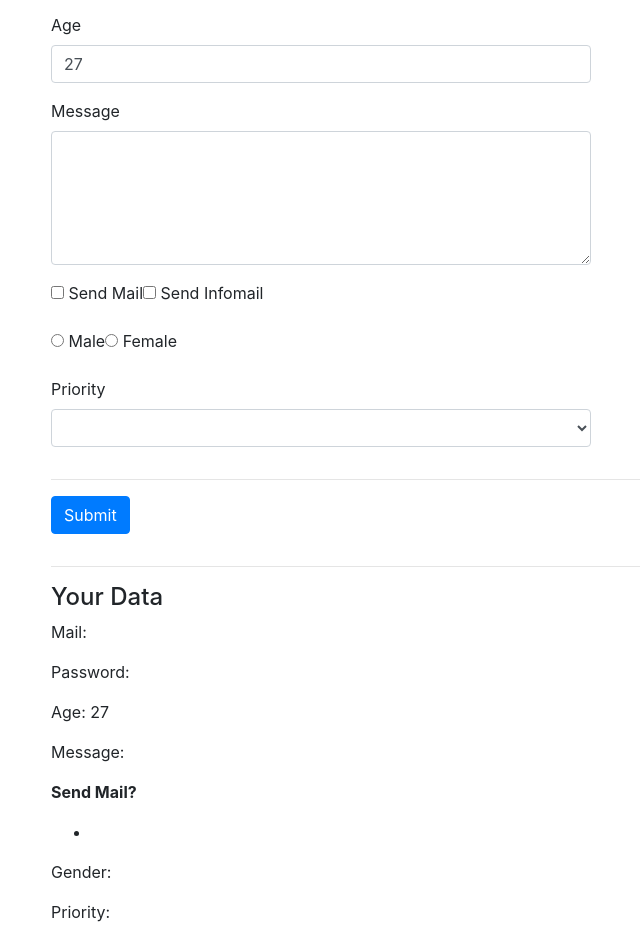
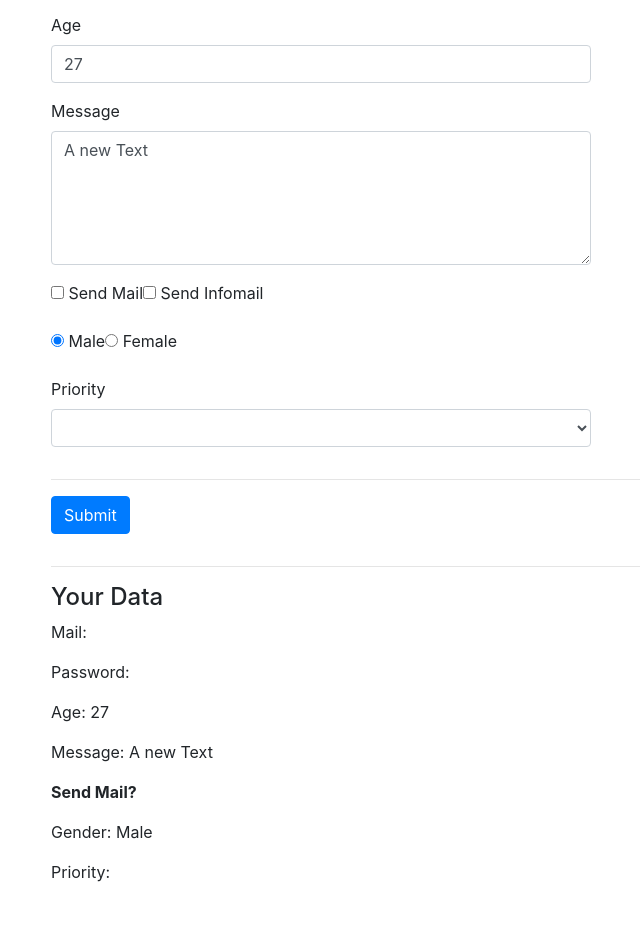
Before and after one commit to vladislavXXL/stock-trader, a Vue app: page / in a window 1280 px wide. Shown: the part 240-1180 px from the top of the page, without its empty margins (34-674 px from the left). After the commit the page ends 1140 px from the top, so only its background shows below. Built offline with nearby package versions, Linux system fonts and the light colour scheme.

Commit message:
Upd form and fields

```diff
--- a/src/App.vue
+++ b/src/App.vue
@@ -7,11 +7,11 @@
                     <hr>
                     <div class="form-group">
                         <label for="email">Mail</label>
-                        <input type="text" id="email" class="form-control" v-model="userData.email">
+                        <input type="text" id="email" class="form-control" v-model.trim="userData.email">
                     </div>
                     <div class="form-group">
                         <label for="password">Password</label>
-                        <input type="text" id="password" class="form-control" v-model="userData.password">
+                        <input type="password" id="password" class="form-control" v-model.lazy="userData.password">
                     </div>
                     <div class="form-group">
                         <label for="age">Age</label>
@@ -22,17 +22,17 @@
             <div class="row">
                 <div class="col-xs-12 col-sm-8 col-sn-offset-2 col-md-6 col-md-offset-3 form-group">
                     <label for="message">Message</label>
-                    <textarea id="message" class="form-control" rows="5"></textarea>
+                    <textarea id="message" class="form-control" rows="5" v-model="message"></textarea>
                 </div>
             </div>
             <div class="row">
                 <div class="col-xs-12 col-sm-8 col-sn-offset-2 col-md-6 col-md-offset-3">
                     <div class="form-group">
                         <label for="sendmail">
-                            <input type="checkbox" id="sendmail" value="SendMail"> Send Mail
+                            <input type="checkbox" id="sendmail" value="SendMail" v-model="sendMail"> Send Mail
                         </label>
                         <label for="sendInfomail">
-                            <input type="checkbox" id="sendInfomail" value="SendInfoMail"> Send Infomail
+                            <input type="checkbox" id="sendInfomail" value="SendInfoMail" v-model="sendMail"> Send Infomail
                         </label>
                     </div>
                 </div>
@@ -40,10 +40,10 @@
             <div class="row">
                 <div class="col-xs-12 col-sm-8 col-sn-offset-2 col-md-6 col-md-offset-3 form-group">
                     <label for="male">
-                        <input type="radio" id="male" value="Male"> Male
+                        <input type="radio" id="male" value="Male" v-model="gender"> Male
                     </label>
                     <label for="female">
-                        <input type="radio" id="female" value="Female"> Female
+                        <input type="radio" id="female" value="Female" v-model="gender"> Female
                     </label>
                 </div>
             </div>
@@ -73,12 +73,12 @@
                         <p>Mail: {{ userData.email }}</p>
                         <p>Password: {{ userData.password }}</p>
                         <p>Age: {{ userData.age }}</p>
-                        <p>Message: </p>
+                        <p style="white-space: pre;">Message: {{ message }}</p>
                         <p><strong>Send Mail?</strong></p>
                         <ul>
-                            <li></li>
+                            <li v-for="el in sendMail">{{ el }}</li>
                         </ul>
-                        <p>Gender: </p>
+                        <p>Gender: {{ gender }}</p>
                         <p>Priority: </p>
                     </div>
                 </div>
@@ -96,7 +96,12 @@
                     password: '',
                     age: 27
                 },
+                message: 'A new Text',
+                sendMail: [],
+                gender: 'Male'
             }
+        },
+        methods: {
         }
     }
 </script>
```
